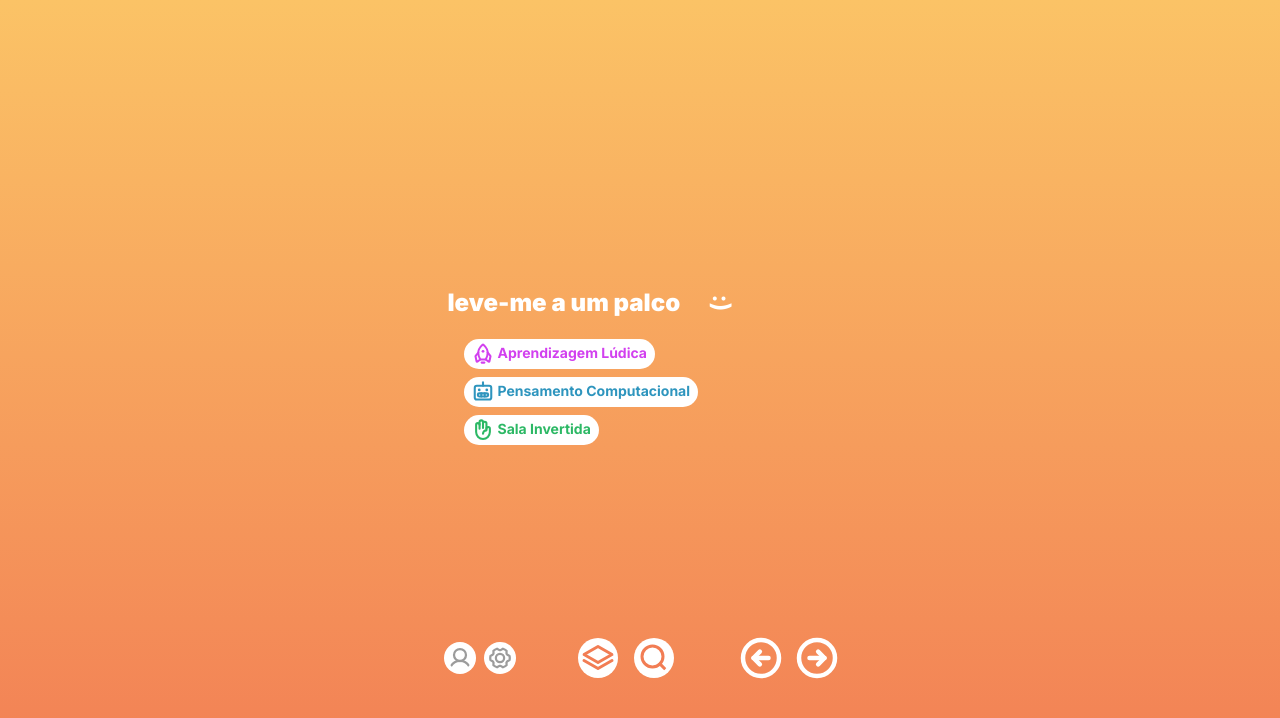
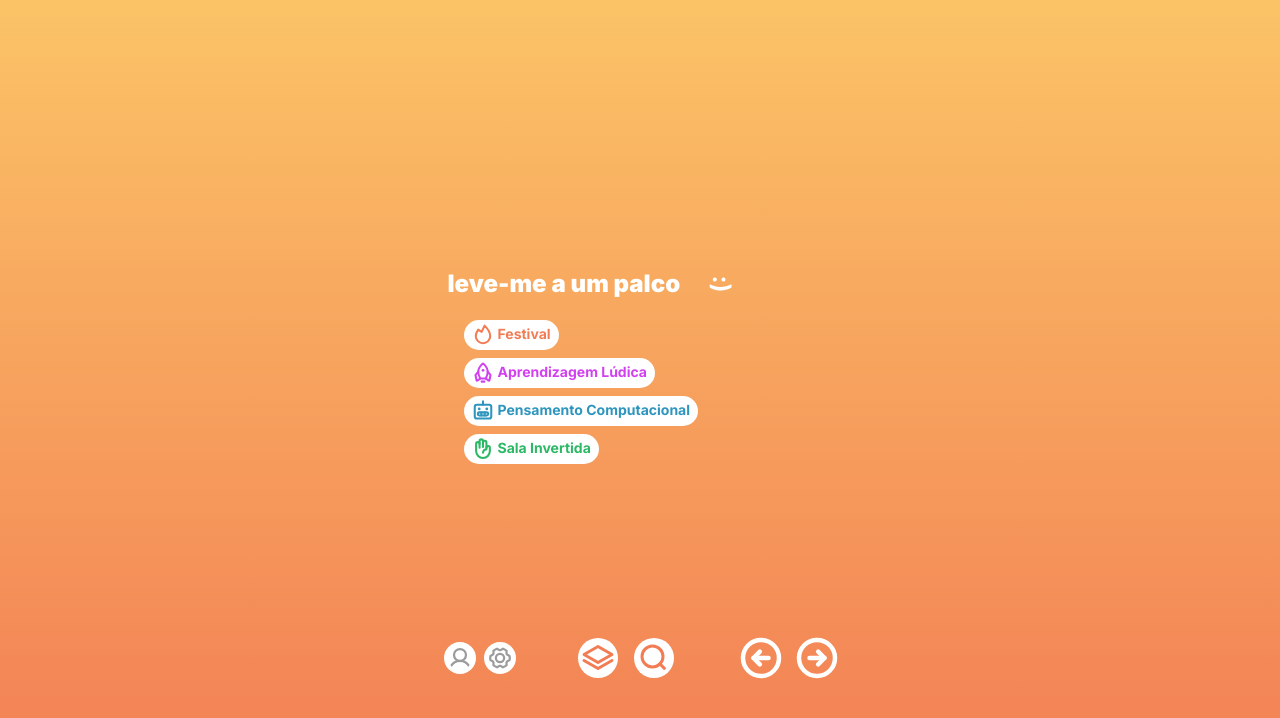
Before and after one commit to helpii/hlt-cards, a React (Vite) app: page / in a window 1280 px wide. Both pictures are taken after a click on the button 598 px from the left and 658 px from the top of the page. Shown: the top 718 px of the page. Built offline with nearby package versions, Linux system fonts and the light colour scheme.

Commit message:
lit&stage fine tuning

```diff
--- a/src/components/Home/index.tsx
+++ b/src/components/Home/index.tsx
@@ -8,6 +8,7 @@ import shift from "classnames";
 import {
   ArrowCircleLeft,
   ArrowCircleRight,
+  FireSimple,
   GearSix,
   HandPalm,
   MagnifyingGlass,
@@ -27,12 +28,16 @@ export function Home() {
 
   useEffect(() => {
     setLitIndex(0);
+    setChoosingStage(false);
     if (stage === "APR_LUD") {
       setLitList(apr_lud);
     } else if (stage === "PEN_COM") {
       setLitList(pen_com);
     } else if (stage === "SAL_INV") {
       setLitList(sal_inv);
+    } else {
+      //HELPLIT
+      setLitList(lits);
     }
   }, [stage]);
 
@@ -166,7 +171,7 @@ export function Home() {
             </button>
             <button
               onClick={() =>
-                toast("Busca de litList... em breve.", {
+                toast("Busca de lits... em breve.", {
                   icon: "🃏🎴",
                 })
               }
@@ -236,6 +241,13 @@ const StageSelector = () => {
       <div className="py-1 px-4 rounded-2xl flex flex-col font-semibold text-sm text-helplit2 items-start gap-2">
         <>
           <div
+            onClick={() => setStage("HELPLIT")}
+            className="bg-white rounded-full py-1 px-2 gap-1 text-helplit2 flex flex-row hover:opacity-90 cursor-pointer"
+          >
+            <FireSimple size={22} weight="bold" />
+            <p>Festival</p>
+          </div>
+          <div
             onClick={() => setStage("APR_LUD")}
             className="bg-white rounded-full py-1 px-2 gap-1 text-aprenlud2 flex flex-row hover:opacity-90 cursor-pointer"
           >
```
